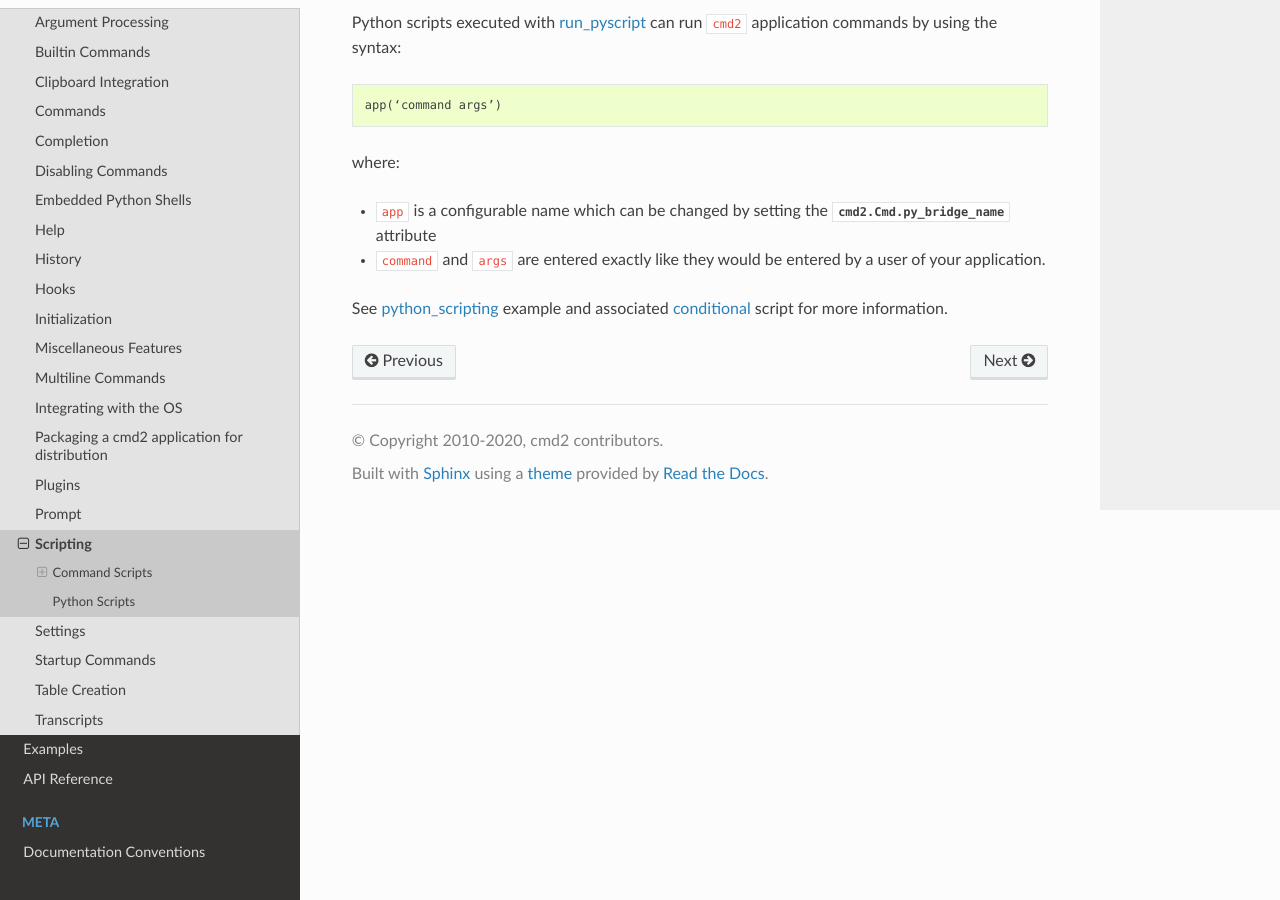
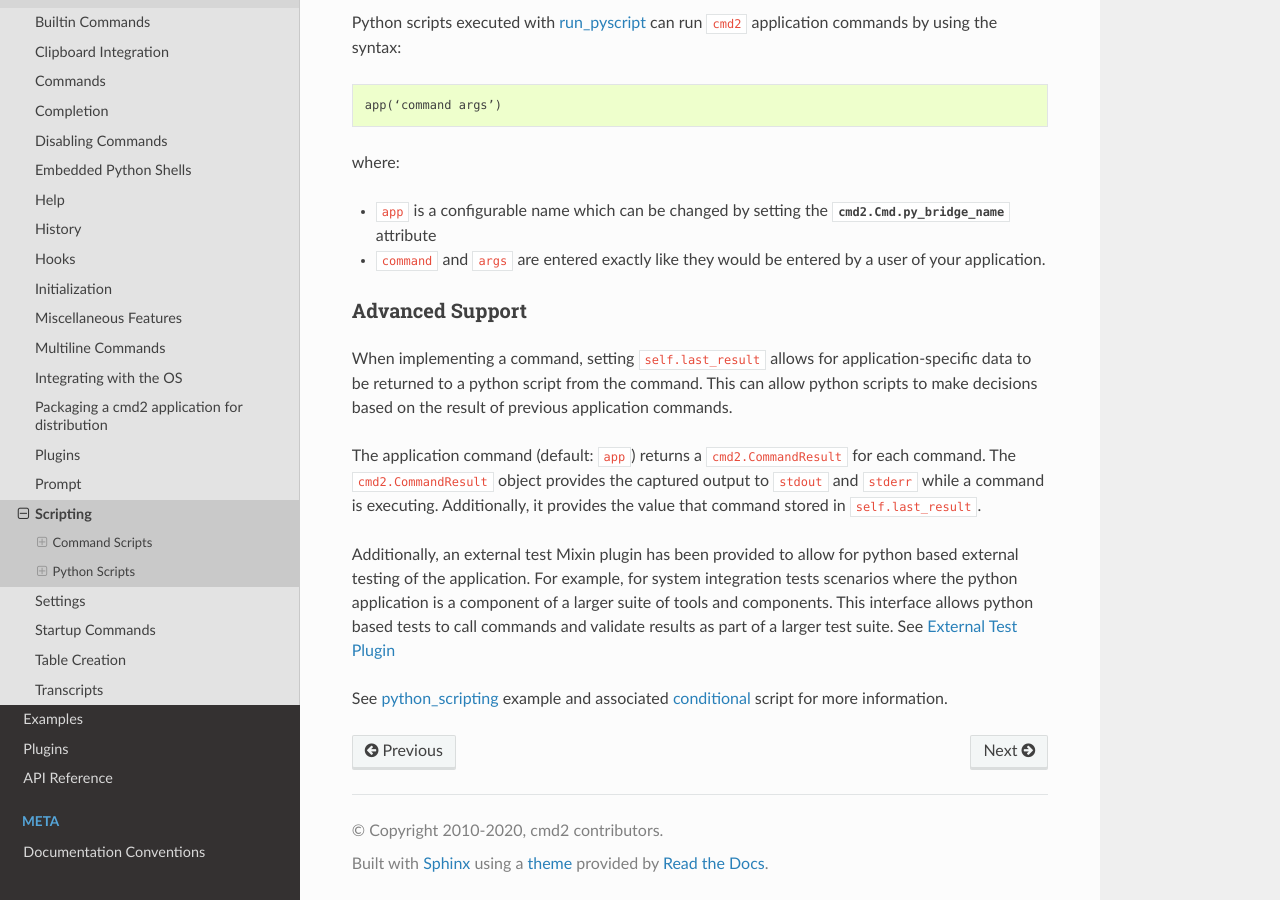
Before and after one commit to python-cmd2/cmd2, a Sphinx documentation site: the page built from docs/features/scripting.rst, in a window 1280 px wide and 900 px high, scrolled down 1498 px. Built offline with Sphinx 7.4.7 and the Read the Docs theme 2.0.0, drawn with Linux system fonts in a browser that asks for light colours; pages that are not in the unit, such as notebooks, are missing from menus.

Commit message:
Further additions to pyscript documenntation for Issue #644

```diff
--- a/docs/features/scripting.rst
+++ b/docs/features/scripting.rst
@@ -94,6 +94,24 @@ where:
 * ``command`` and ``args`` are entered exactly like they would be entered by
   a user of your application.
 
+Advanced Support
+~~~~~~~~~~~~~~~~
+
+When implementing a command, setting ``self.last_result`` allows for application-specific
+data to be returned to a python script from the command. This can allow python scripts to
+make decisions based on the result of previous application commands.
+
+The application command (default: ``app``) returns a ``cmd2.CommandResult`` for each command.
+The ``cmd2.CommandResult`` object provides the captured output to ``stdout`` and ``stderr``
+while a command is executing. Additionally, it provides the value that command stored in
+``self.last_result``.
+
+Additionally, an external test Mixin plugin has been provided to allow for python based
+external testing of the application. For example, for system integration tests scenarios
+where the python application is a component of a larger suite of tools and components. This
+interface allows python based tests to call commands and validate results as part of a
+larger test suite. See :ref:`plugins/external_test:External Test Plugin`
+
 .. _python_scripting:
    https://github.com/python-cmd2/cmd2/blob/master/examples/python_scripting.py
 
```
Also changed, not shown: docs/index.rst (+9 -0 lines), docs/plugins/external_test.rst (added, +79 -0 lines), docs/plugins/index.rst (added, +7 -0 lines).
